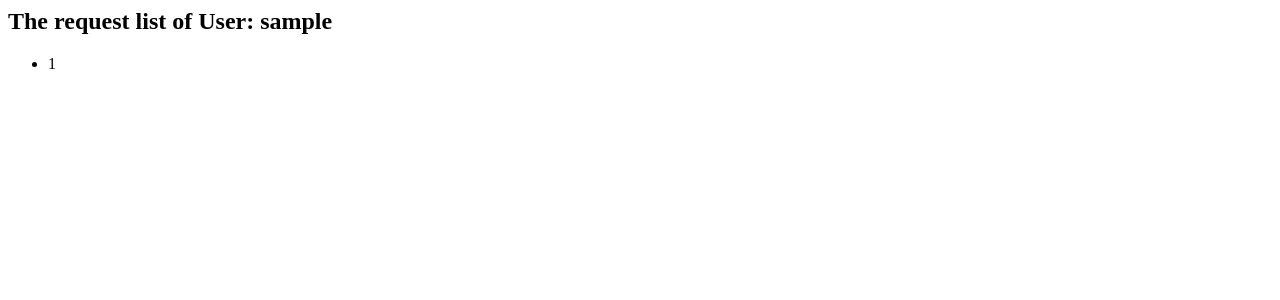
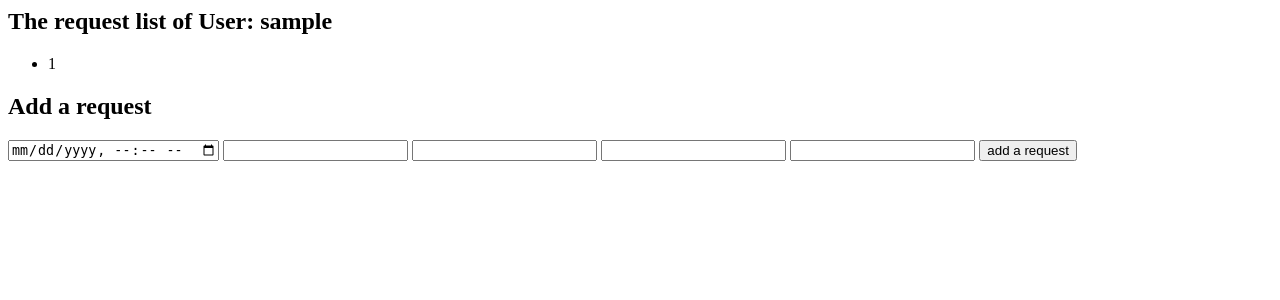
Before and after one commit to WeichenXu/Gym_Buddy, a Django app: page /gym_buddy/1/request/ in a window 1280 px wide. Shown: the top 300 px of the page. Run offline with Django 3.2, Linux system fonts and the light colour scheme; tables that the repository leaves empty hold one stand-in row (values such as "Sample post").

Commit message:
add reqeust action views&template

```diff
--- a/gym_buddy_site/gym_buddy_app/templates/gym_buddy_app/list_request.html
+++ b/gym_buddy_site/gym_buddy_app/templates/gym_buddy_app/list_request.html
@@ -1,4 +1,4 @@
-<h2>The request list of User: {{user_name}}</h2>
+<h2>The request list of User: {{user.user_name}}</h2>
 {% if request_list %}
     <ul>
     {% for request in request_list %}
@@ -8,3 +8,13 @@
 {% else %}
     <p>No Request for this user,<.p>
 {% endif%}
+<h2>Add a request</h2>
+<form action="{% url 'gym_buddy_app:addRequest' user.id  %}" method="post">
+    {% csrf_token %}
+    <input type="datetime-local" name="time"/>
+    <input type="number" name="longitude" />
+    <input type="number" name="latitude" />
+    <input type="text" name="training_part" />
+    <input type="number" name="training_weight" />
+    <input type="submit" value="add a request">
+</form>
--- a/gym_buddy_site/gym_buddy_app/views.py
+++ b/gym_buddy_site/gym_buddy_app/views.py
@@ -19,8 +19,8 @@ def RequestView(request, user_id):
     request_list = Request.objects.filter(requester = user)
     template = loader.get_template('gym_buddy_app/list_request.html')
     context = {
-        'user_name': user.user_name,
-        'request_list': request_list
+        'user': user,
+        'request_list': request_list,
     }
     return HttpResponse(template.render(context, request))
 
@@ -50,6 +50,7 @@ def login(request):
     return HttpResponseRedirect(reverse('gym_buddy_app:request', args=(login_user.id,)))
 
 # Register action
+# {'user_name':xxx, 'user_password':xxx}
 def register(request):
     # parse the parameters
     try:
@@ -73,7 +74,21 @@ def register(request):
         return HttpResponseRedirect(reverse('gym_buddy_app:request', args=(user.id,)))
 
 # Add a request of a user
+# POST {'time':xx-xx:xx, 'longitude':xx.xx, 'latitude':xx.xx, 'training_part':Leg, 'training_weight':xx}
 def addRequest(request, user_id):
+    # parse the parameters
+    try:
+        time_get = request.POST['time']
+        longitude_get = request.POST['longitude']
+        latitude_get = request.POST['latitude']
+        training_part_get = request.POST['training_part']
+        training_weight_get = request.POST['training_weight']
+    except KeyError:
+        print ('Please parse the parameters')
     user = User.objects.get(id = user_id)
-    req = Request(request_time = timezone.now(), requester = user)
+    req = Request(request_time = time_get, longitude = longitude_get, latitude = latitude_get, requester = user )
     req.save()
+    return HttpResponseRedirect(reverse('gym_buddy_app:request', args=(user.id,)))
+
+# Confirm a request
+# def confirmRequest(request)
```
